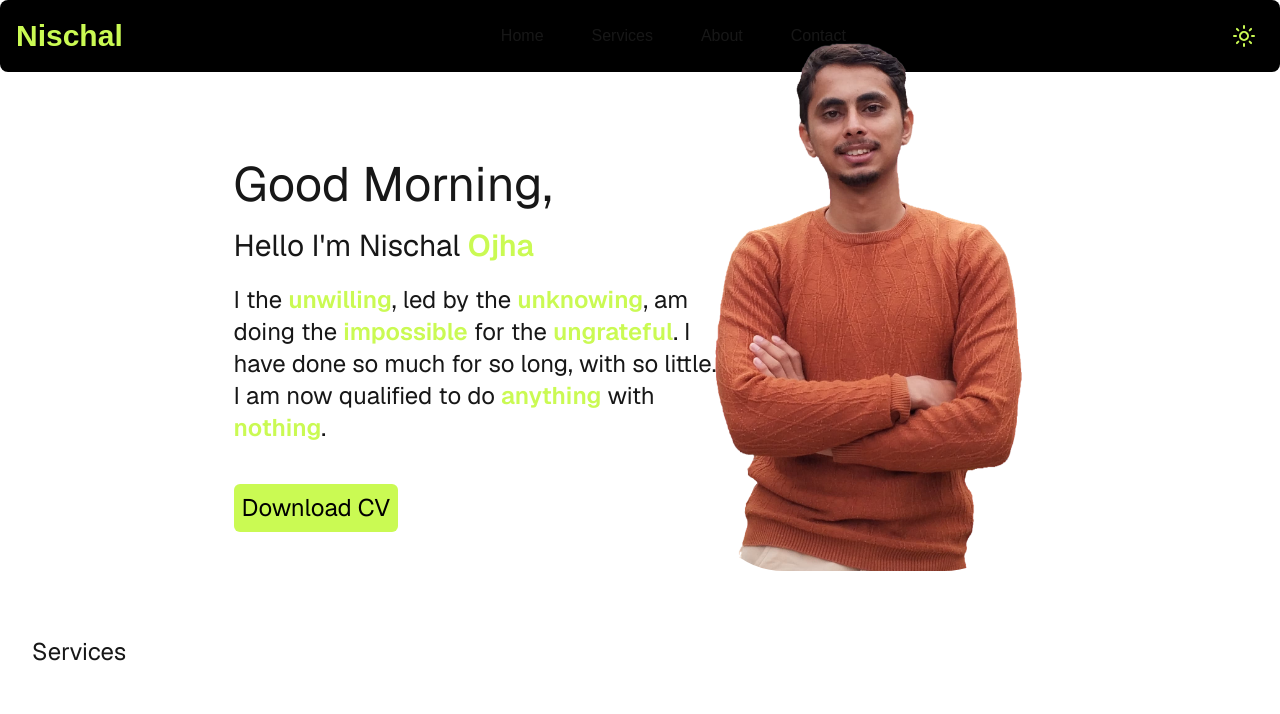
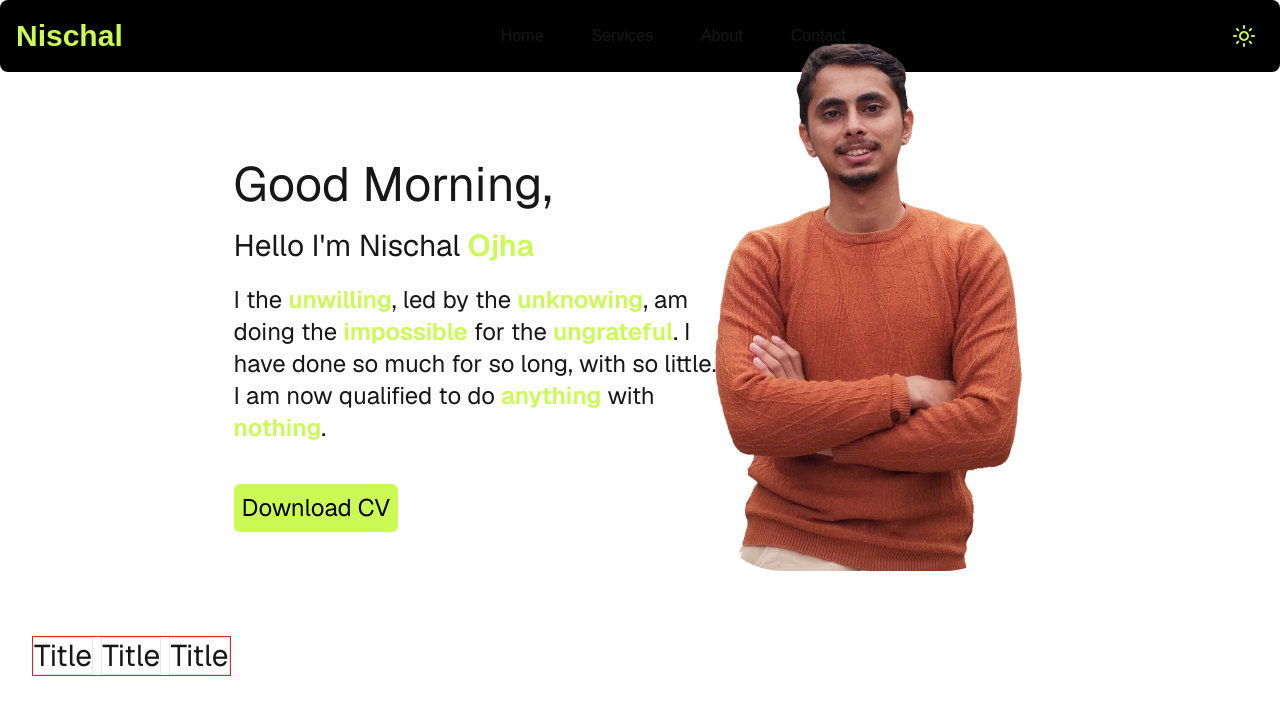
Before and after one commit to Nischal-Ojha/Portfolio, a Next.js app: page / in a window 1280 px wide. Shown: the top 714 px of the page. Built offline with nearby package versions, Linux system fonts and the light colour scheme.

Commit message:
New Component

```diff
--- /dev/null
+++ b/src/Components/Box.tsx
@@ -0,0 +1,11 @@
+import React from 'react'
+
+const Box = () => {
+  return (
+    <div className='border'>
+      <h2 className='text-3xl'>Title</h2>
+    </div>
+  )
+}
+
+export default Box
--- a/src/Components/Dark.tsx
+++ b/src/Components/Dark.tsx
@@ -12,7 +12,7 @@ const Dark = () => {
 
   return (
     <button onClick={changeTheme} className={`rounded-[20px] p-2 hidden lg:block`}>
-      <div className={`transition-transform duration-300 flex justify-center ${isDark?'-rotate-45':'rotate-360'}`} ><span>{isDark?<Sun className="h-6 w-6" />:<Moon className="h-6 w-6" />}</span></div>
+      <div className={`transition-transform duration-300 hover:scale-105 flex justify-center ${isDark?'-rotate-45':'rotate-360'}`} ><span>{isDark?<Sun className="h-6 w-6" />:<Moon className="h-6 w-6" />}</span></div>
     </button>
   )
 }
--- a/src/Components/NavBar.tsx
+++ b/src/Components/NavBar.tsx
@@ -7,10 +7,10 @@
       <div className='flex lg:flex-row flex-col gap-4 lg:gap-0 lg:items-center justify-between p-4 rounded-lg bg-black'>
         <p className='lg:text-3xl text-2xl text-center'><span><Link href="/">Nischal</Link></span></p>
         <ul className='flex gap-12'>
-          <li><Link href="/">Home</Link></li>
-          <li><a href="#Services">Services</a></li>
-          <li>About</li>
-          <li>Contact</li>
+          <li className='hover:scale-105 hover:text-[#CAFA53]' ><Link href="/">Home</Link></li>
+          <li className='hover:scale-105 hover:text-[#CAFA53]' ><a href="#Services">Services</a></li>
+          <li className='hover:scale-105 hover:text-[#CAFA53]' >About</li>
+          <li className='hover:scale-105 hover:text-[#CAFA53]' >Contact</li>
         </ul>
         <Dark/>
       </div>
--- a/src/app/page.tsx
+++ b/src/app/page.tsx
@@ -1,3 +1,4 @@
+import  Box  from "../Components/Box";
 import Avatar from "../Components/Avatar";
 
 export default function Home() {
@@ -32,9 +33,10 @@ export default function Home() {
         </div>
       </div>
 
-      <div id="Services">
-        <h2 className="text-2xl">Services</h2>
-
+      <div id="Services" className="flex gap-2 items-center justify-center border border-red-600">
+        <Box />
+        <Box />
+        <Box />
       </div>
     </main>
   </div>
```
